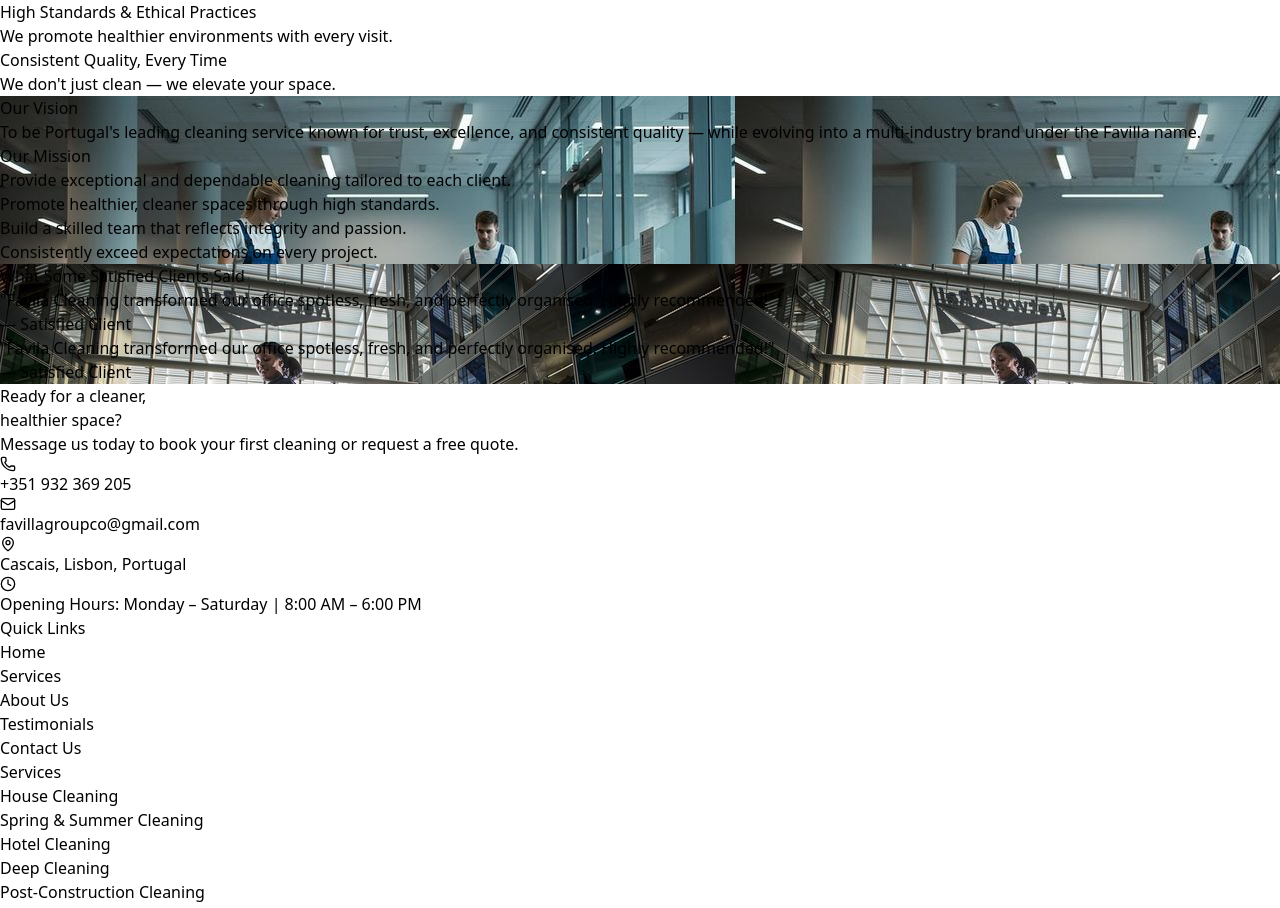
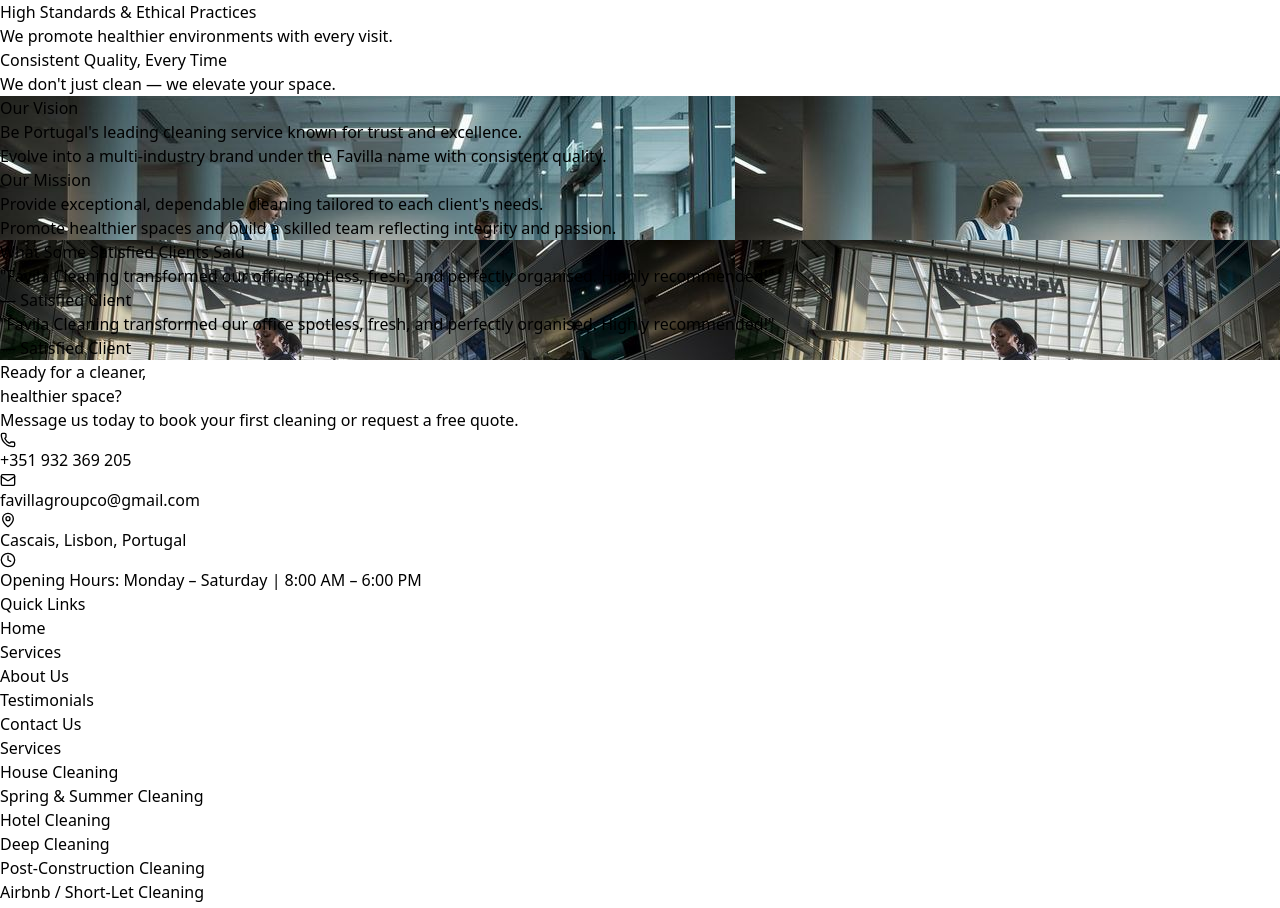
Before and after one commit to icekidtech/Favila, a React (Vite) app: page / in a window 1280 px wide. Shown: the part 1842-2750 px from the top of the page. Built offline with nearby package versions, Linux system fonts and the light colour scheme.

Commit message:
feat: refine Vision and Mission text for clarity and impact

```diff
--- a/src/components/VisionMission.jsx
+++ b/src/components/VisionMission.jsx
@@ -22,10 +22,11 @@ const VisionMission = () => {
                             bg-white/20 backdrop-blur-md border border-white/20
                             p-8 text-center text-white">
               <h3 className="text-2xl font-semibold mb-6">Our Vision</h3>
+              <p className="text-sm leading-relaxed text-white/90 mb-3">
+                Be Portugal's leading cleaning service known for trust and excellence.
+              </p>
               <p className="text-sm leading-relaxed text-white/90">
-                To be Portugal's leading cleaning service known for trust,
-                excellence, and consistent quality — while evolving into a
-                multi-industry brand under the Favilla name.
+                Evolve into a multi-industry brand under the Favilla name with consistent quality.
               </p>
             </div>
 
@@ -35,16 +36,10 @@ const VisionMission = () => {
                             p-8 text-center text-white">
               <h3 className="text-2xl font-semibold mb-6">Our Mission</h3>
               <p className="text-sm leading-relaxed text-white/90 mb-3">
-                Provide exceptional and dependable cleaning tailored to each client.
-              </p>
-              <p className="text-sm leading-relaxed text-white/90 mb-3">
-                Promote healthier, cleaner spaces through high standards.
-              </p>
-              <p className="text-sm leading-relaxed text-white/90 mb-3">
-                Build a skilled team that reflects integrity and passion.
+                Provide exceptional, dependable cleaning tailored to each client's needs.
               </p>
               <p className="text-sm leading-relaxed text-white/90">
-                Consistently exceed expectations on every project.
+                Promote healthier spaces and build a skilled team reflecting integrity and passion.
               </p>
             </div>
 
```
